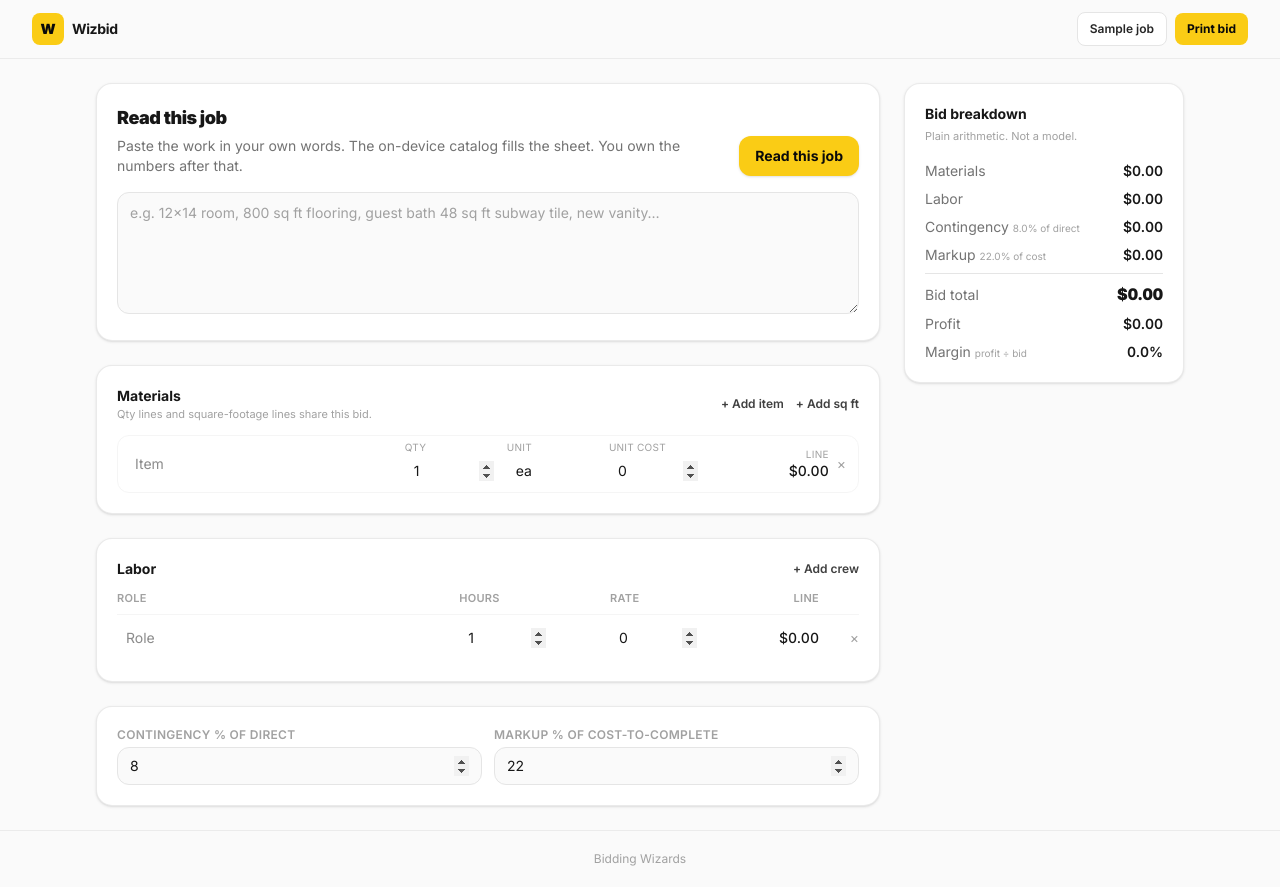
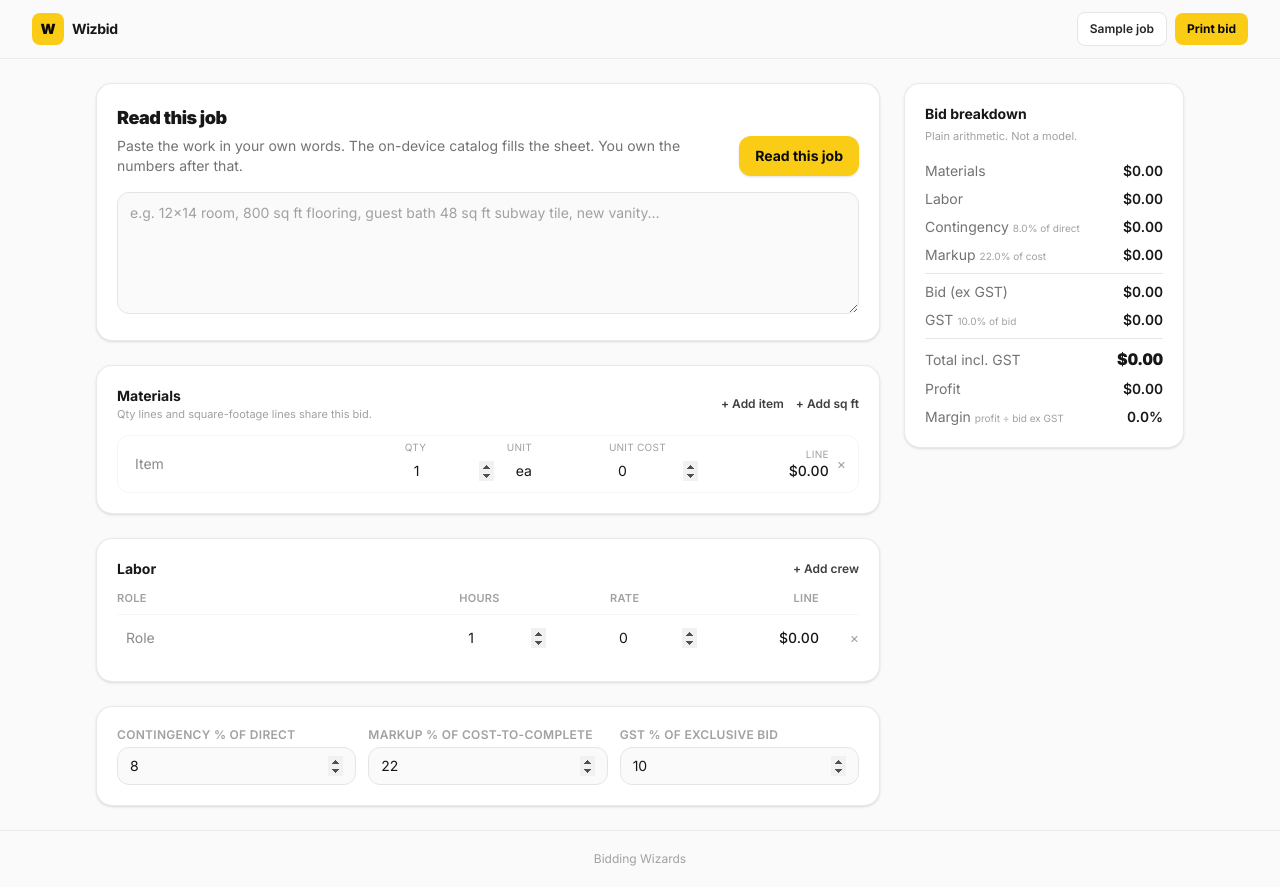
Before and after one commit to Ygali04/bidding-wizards, a React (Vite) app: page /#/bid in a window 1280 px wide. Built offline with nearby package versions, Linux system fonts and the light colour scheme.

Commit message:
Add GST as a bid line and a GST-inclusive total.
The exclusive bid stays cost plus markup. GST (default 10%) is a
separate line on that figure, and the highlighted total is bid plus GST.

Co-authored-by: Quino Terrasa <espetro@users.noreply.github.com>

```diff
--- a/src/lib/catalog.ts
+++ b/src/lib/catalog.ts
@@ -295,3 +295,5 @@ export const CATALOG: CatalogEntry[] = [
 
 export const DEFAULT_MARKUP = 22;
 export const DEFAULT_CONTINGENCY = 8;
+/** Australian GST on the GST-exclusive bid. */
+export const DEFAULT_GST = 10;
--- a/src/lib/estimate.ts
+++ b/src/lib/estimate.ts
@@ -33,6 +33,8 @@ export type EstimateInput = {
   contingencyPct: number;
   /** Markup as a percent of cost-to-complete (direct + contingency). */
   markupPct: number;
+  /** GST as a percent of the GST-exclusive bid. Defaults to 10. */
+  gstPct?: number;
 };
 
 export type EstimateBreakdown = {
@@ -42,7 +44,12 @@ export type EstimateBreakdown = {
   contingency: number;
   costToComplete: number;
   markup: number;
+  /** GST-exclusive bid (cost-to-complete + markup). */
   bidTotal: number;
+  /** GST dollars on the exclusive bid. */
+  gst: number;
+  /** Payable figure: exclusive bid + GST. */
+  gstInclusive: number;
   profit: number;
   marginPct: number;
 };
@@ -103,8 +110,10 @@ function clampPct(n: number): number {
  * contingency = direct × contingency%
  * cost       = direct + contingency
  * markup     = cost × markup%          ← dollars of profit
- * bid        = cost + markup
- * margin %   = markup / bid            ← profit as a share of the bid
+ * bid        = cost + markup           ← GST-exclusive
+ * gst        = bid × gst%              ← separate GST line
+ * inclusive  = bid + gst               ← GST-inclusive payable
+ * margin %   = markup / bid            ← profit as a share of the exclusive bid
  */
 export function breakdown(input: EstimateInput): EstimateBreakdown {
   const materials = roundCents(input.materials.reduce((sum, line) => sum + materialTotal(line), 0));
@@ -114,6 +123,9 @@ export function breakdown(input: EstimateInput): EstimateBreakdown {
   const costToComplete = roundCents(direct + contingency);
   const markup = roundCents(costToComplete * (clampPct(input.markupPct) / 100));
   const bidTotal = roundCents(costToComplete + markup);
+  const gstPct = input.gstPct === undefined ? 10 : clampPct(input.gstPct);
+  const gst = roundCents(bidTotal * (gstPct / 100));
+  const gstInclusive = roundCents(bidTotal + gst);
   const profit = markup;
   const marginPct = bidTotal > 0 ? roundCents((profit / bidTotal) * 100) : 0;
 
@@ -125,6 +137,8 @@ export function breakdown(input: EstimateInput): EstimateBreakdown {
     costToComplete,
     markup,
     bidTotal,
+    gst,
+    gstInclusive,
     profit,
     marginPct,
   };
--- a/src/pages/Estimator.tsx
+++ b/src/pages/Estimator.tsx
@@ -1,6 +1,6 @@
 import { useMemo, useState } from "react";
 import { Link } from "react-router-dom";
-import { DEFAULT_CONTINGENCY, DEFAULT_MARKUP } from "../lib/catalog";
+import { DEFAULT_CONTINGENCY, DEFAULT_GST, DEFAULT_MARKUP } from "../lib/catalog";
 import {
   breakdown,
   emptyLabor,
@@ -26,12 +26,13 @@ export function Estimator() {
   const [labor, setLabor] = useState<LaborLine[]>([emptyLabor()]);
   const [markupPct, setMarkupPct] = useState(DEFAULT_MARKUP);
   const [contingencyPct, setContingencyPct] = useState(DEFAULT_CONTINGENCY);
+  const [gstPct, setGstPct] = useState(DEFAULT_GST);
   const [status, setStatus] = useState<Status>({ kind: "idle" });
   const [reading, setReading] = useState(false);
 
   const totals = useMemo(
-    () => breakdown({ materials, labor, markupPct, contingencyPct }),
-    [materials, labor, markupPct, contingencyPct],
+    () => breakdown({ materials, labor, markupPct, contingencyPct, gstPct }),
+    [materials, labor, markupPct, contingencyPct, gstPct],
   );
 
   function applyRead(text: string) {
@@ -255,7 +256,7 @@ export function Estimator() {
             </div>
           </section>
 
-          <section className="no-print grid gap-3 rounded-2xl border border-neutral-200/80 bg-white p-4 shadow-sm sm:grid-cols-2 sm:p-5">
+          <section className="no-print grid gap-3 rounded-2xl border border-neutral-200/80 bg-white p-4 shadow-sm sm:grid-cols-3 sm:p-5">
             <label className="text-sm">
               <span className="mb-1 block text-xs font-semibold uppercase tracking-wide text-neutral-400">
                 Contingency % of direct
@@ -282,6 +283,19 @@ export function Estimator() {
                 className="w-full rounded-xl border border-neutral-200 bg-[#FAFAFA] px-3 py-2 focus:border-neutral-900 focus:outline-none"
               />
             </label>
+            <label className="text-sm">
+              <span className="mb-1 block text-xs font-semibold uppercase tracking-wide text-neutral-400">
+                GST % of exclusive bid
+              </span>
+              <input
+                type="number"
+                min={0}
+                step="0.1"
+                value={gstPct}
+                onChange={(e) => setGstPct(parseNumber(e.target.value))}
+                className="w-full rounded-xl border border-neutral-200 bg-[#FAFAFA] px-3 py-2 focus:border-neutral-900 focus:outline-none"
+              />
+            </label>
           </section>
         </div>
 
@@ -294,10 +308,14 @@ export function Estimator() {
             <Row label="Contingency" value={money(totals.contingency)} hint={`${pct(contingencyPct)} of direct`} />
             <Row label="Markup" value={money(totals.markup)} hint={`${pct(markupPct)} of cost`} />
             <div className="border-t border-neutral-200 pt-2">
-              <Row label="Bid total" value={money(totals.bidTotal)} strong />
+              <Row label="Bid (ex GST)" value={money(totals.bidTotal)} />
+            </div>
+            <Row label="GST" value={money(totals.gst)} hint={`${pct(gstPct)} of bid`} />
+            <div className="border-t border-neutral-200 pt-2">
+              <Row label="Total incl. GST" value={money(totals.gstInclusive)} strong />
             </div>
             <Row label="Profit" value={money(totals.profit)} />
-            <Row label="Margin" value={pct(totals.marginPct)} hint="profit ÷ bid" />
+            <Row label="Margin" value={pct(totals.marginPct)} hint="profit ÷ bid ex GST" />
           </dl>
         </aside>
       </main>
--- a/src/pages/Landing.tsx
+++ b/src/pages/Landing.tsx
@@ -10,7 +10,7 @@ const COPY = {
   headlineLine2: " is now on",
   headlineScribble: "the money.",
   subtitleBefore: "Paste the job in your own words. Wizbid itemizes",
-  subtitleHighlight: "materials, labor, contingency and markup",
+  subtitleHighlight: "materials, labor, contingency, markup and GST",
   subtitleAfter: "so you see the margin you'll keep before it goes out the door.",
   ctaLabel: "Open the estimator",
   ghostLabel: "Try a sample bath",
@@ -31,7 +31,9 @@ const COPY = {
         { name: "Subway tile · 48 sq ft", kind: "Material", status: "$204" },
         { name: "Vanity + toilet + faucet", kind: "Material", status: "$750" },
         { name: "Tile setter + plumber", kind: "Labor", status: "$1,140" },
-        { name: "Contingency + markup", kind: "On cost", status: "Bid $3.1k" },
+        { name: "Contingency + markup", kind: "On cost", status: "$3.1k ex GST" },
+        { name: "GST", kind: "10% of bid", status: "$310" },
+        { name: "Total incl. GST", kind: "Payable", status: "$3.41k" },
       ],
     },
     quickPrompts: [
@@ -40,7 +42,8 @@ const COPY = {
       { label: "Privacy fence", text: "80 ft cedar privacy fence, helper for demo and haul away." },
     ],
     inputPlaceholder: "Brief the job…",
-    replyDefault: "Drafting a line-item bid from that brief — materials, labor, then contingency and markup.",
+    replyDefault:
+      "Drafting a line-item bid from that brief — materials, labor, contingency, markup, then GST as its own line and a GST-inclusive total.",
     replyKitchen:
       "Kitchen: subway tile + quartz, tile setter and carpenter. Markup on cost-to-complete, margin on the bid.",
     replyRoof: "Roof: shingles + underlayment, roofer hours. I'll bump contingency if the deck is unknown.",
```
Also changed, not shown: 1 other file (tests, documents, lock files or other folders).
